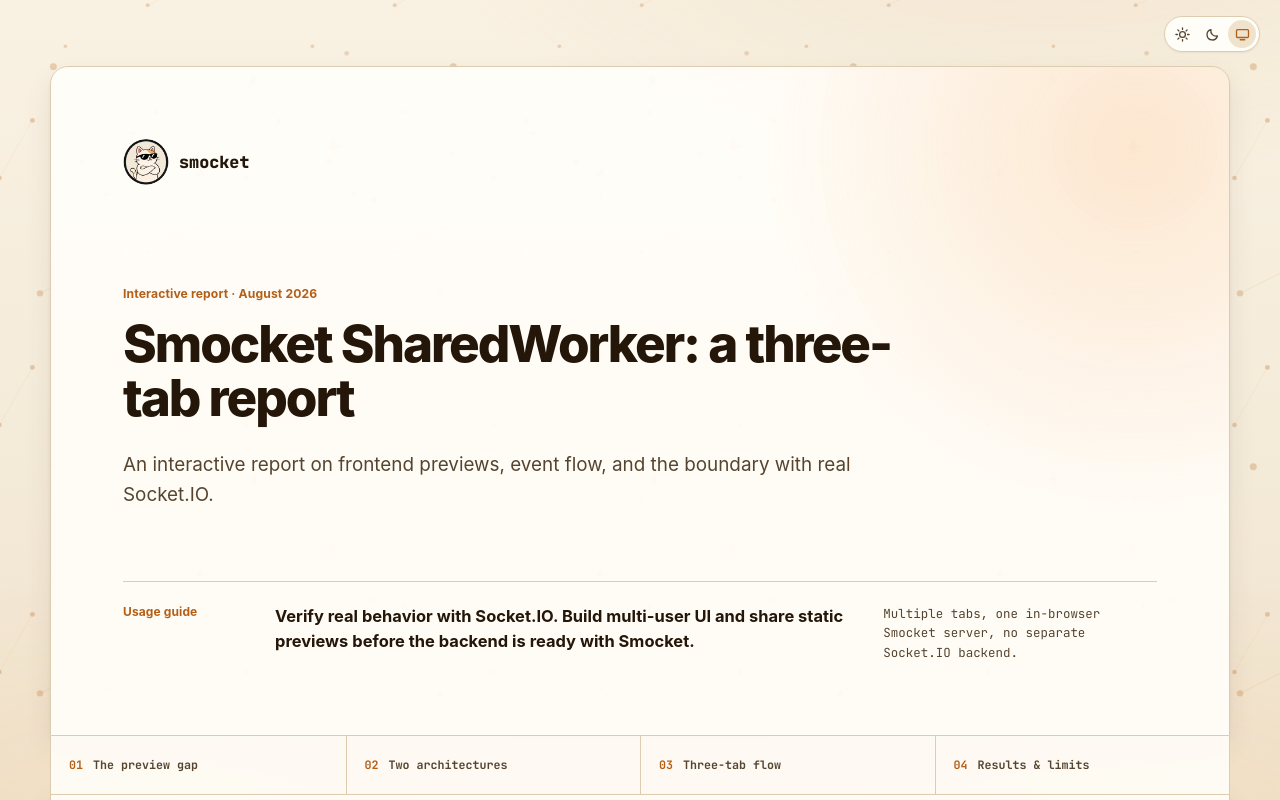
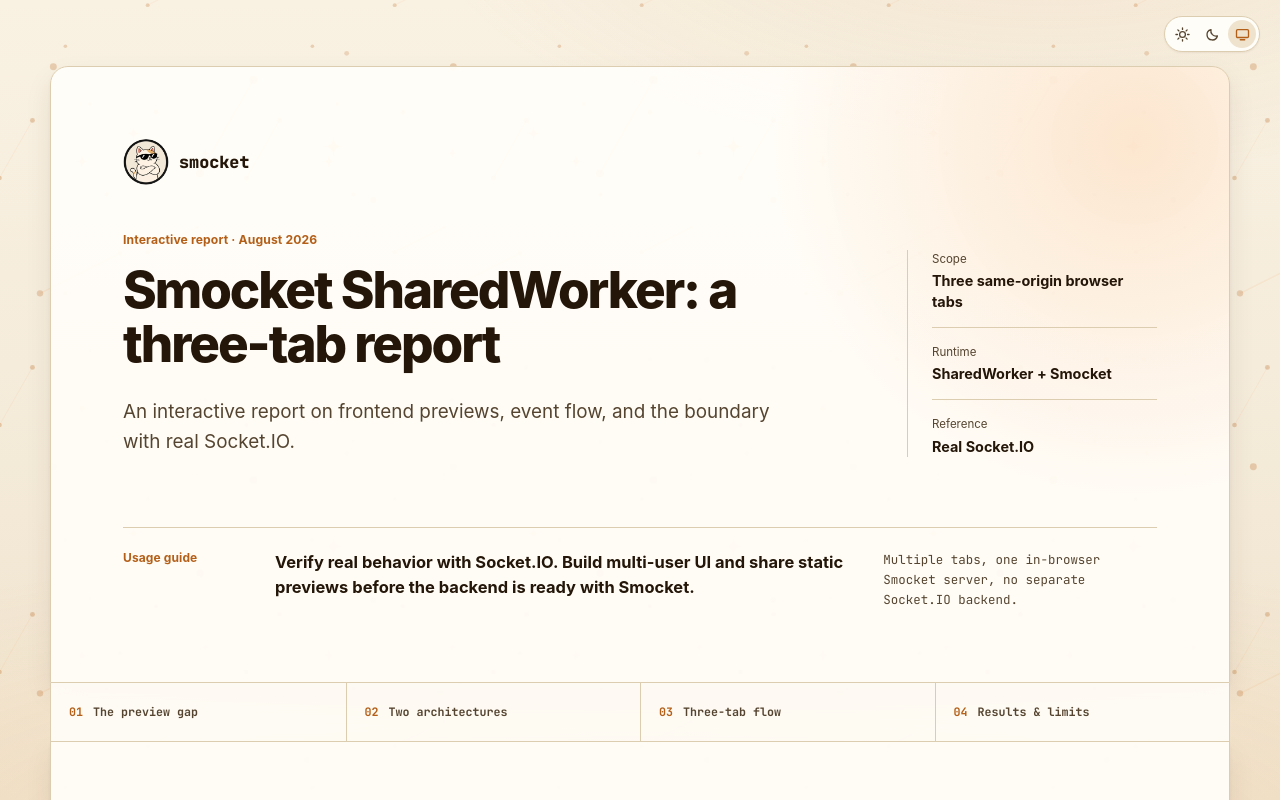
Before and after one commit to electrohyun/smocket-site, a Next.js app: page /case-study in a window 1280 px wide. Shown: the top 800 px of the page. Built offline with nearby package versions, Linux system fonts and the light colour scheme; no server answers.

Commit message:
style: rebalance the report cover

```diff
--- a/app/case-study/page.module.css
+++ b/app/case-study/page.module.css
@@ -32,7 +32,15 @@
   letter-spacing: .01em;
 }
 
-.eyebrow { margin-top: clamp(46px, 8vw, 92px); }
+.heroLead {
+  display: grid;
+  grid-template-columns: minmax(0, 1fr) 250px;
+  gap: clamp(32px, 5vw, 64px);
+  align-items: end;
+  margin-top: clamp(30px, 3vw, 40px);
+}
+
+.eyebrow { margin: 0; }
 
 .hero h1 {
   max-width: 780px;
@@ -44,10 +52,35 @@
 }
 
 .introduction {
-  max-width: 740px;
+  max-width: 650px;
   margin-top: 26px;
   color: var(--text-dim);
   font-size: clamp(1rem, 2vw, 1.18rem);
+}
+
+.heroFacts {
+  display: grid;
+  gap: 15px;
+  margin: 0;
+  padding-left: 24px;
+  border-left: 1px solid var(--border);
+}
+
+.heroFacts div + div {
+  padding-top: 15px;
+  border-top: 1px solid var(--border);
+}
+
+.heroFacts dt {
+  color: var(--text-dim);
+  font-size: .72rem;
+}
+
+.heroFacts dd {
+  margin: 3px 0 0;
+  font-size: .9rem;
+  font-weight: 700;
+  line-height: 1.4;
 }
 
 .heroStatement {
@@ -422,6 +455,9 @@
 .resourceLinks a:hover { background: var(--bg-tint); }
 
 @media (max-width: 900px) {
+  .heroLead { grid-template-columns: 1fr; gap: 24px; }
+  .heroFacts { grid-template-columns: repeat(3, 1fr); padding: 20px 0 0; border-top: 1px solid var(--border); border-left: 0; }
+  .heroFacts div + div { padding: 0 0 0 15px; border-top: 0; border-left: 1px solid var(--border); }
   .heroStatement { grid-template-columns: 110px minmax(0, 1fr); }
   .heroStatement p { grid-column: 2; }
   .architectureGrid { grid-template-columns: 1fr; }
@@ -435,7 +471,8 @@
 @media (max-width: 680px) {
   .pageShell { width: min(100% - 16px, 1180px); padding-top: 52px; }
   .hero { padding: 26px 18px 34px; border-radius: 14px 14px 0 0; }
-  .eyebrow { margin-top: 44px; }
+  .heroLead { margin-top: 34px; }
+  .heroFacts { display: none; }
   .hero h1 { font-size: clamp(2.1rem, 9.6vw, 2.5rem); }
   .heroStatement { grid-template-columns: 1fr; gap: 9px; margin-top: 38px; }
   .heroStatement p { grid-column: auto; margin-top: 6px; }
--- a/app/case-study/page.tsx
+++ b/app/case-study/page.tsx
@@ -27,9 +27,18 @@
           <Link className={styles.brand} href="/" aria-label="Smocket home">
             <img src="/cat.webp" alt="" width="46" height="46" /><span>smocket</span>
           </Link>
-          <p className={styles.eyebrow}>{report.eyebrow}</p>
-          <h1>{report.title}</h1>
-          <p className={styles.introduction}>{report.introduction}</p>
+          <div className={styles.heroLead}>
+            <div className={styles.heroCopy}>
+              <p className={styles.eyebrow}>{report.eyebrow}</p>
+              <h1>{report.title}</h1>
+              <p className={styles.introduction}>{report.introduction}</p>
+            </div>
+            <dl className={styles.heroFacts} aria-label="Report scope">
+              {report.coverFacts.map((fact) => (
+                <div key={fact.label}><dt>{fact.label}</dt><dd>{fact.value}</dd></div>
+              ))}
+            </dl>
+          </div>
           <div className={styles.heroStatement}>
             <span>Usage guide</span><strong>{report.thesis}</strong><p>{report.supportingLine}</p>
           </div>
--- a/content/interactive-report.ts
+++ b/content/interactive-report.ts
@@ -8,6 +8,11 @@
   thesis:
     'Verify real behavior with Socket.IO. Build multi-user UI and share static previews before the backend is ready with Smocket.',
   supportingLine: 'Multiple tabs, one in-browser Smocket server, no separate Socket.IO backend.',
+  coverFacts: [
+    { label: 'Scope', value: 'Three same-origin browser tabs' },
+    { label: 'Runtime', value: 'SharedWorker + Smocket' },
+    { label: 'Reference', value: 'Real Socket.IO' },
+  ],
   navigation: [
     { number: '01', label: 'The preview gap', href: '#problem' },
     { number: '02', label: 'Two architectures', href: '#architecture' },
```
Also changed, not shown: 1 other file (tests, documents, lock files or other folders).
